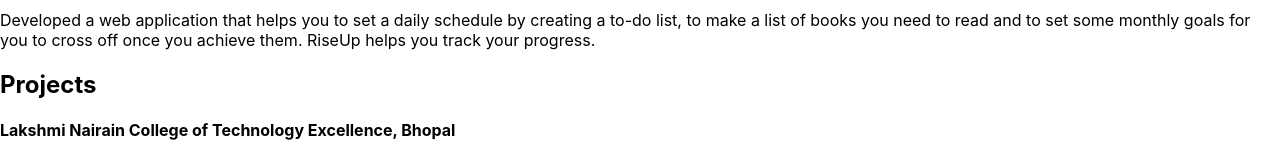
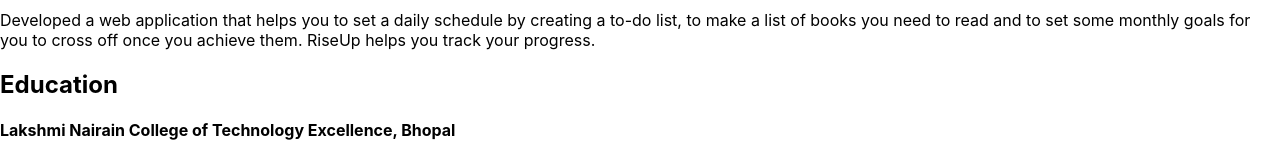
Before and after one commit to RohanNaidu97/Portfolio, a React (Create React App) app: page / in a window 1280 px wide. Shown: the part 881-1041 px from the top of the page. Built offline with nearby package versions, Linux system fonts and the light colour scheme.

Commit message:
Update Page.js

```diff
--- a/src/components/Page.js
+++ b/src/components/Page.js
@@ -19,7 +19,7 @@ function Page(){
         <h2>Projects</h2>
         <Projects />
 
-        <h2>Projects</h2>
+        <h2>Education</h2>
         <Education />
 
         <h2>Skills</h2>
```
